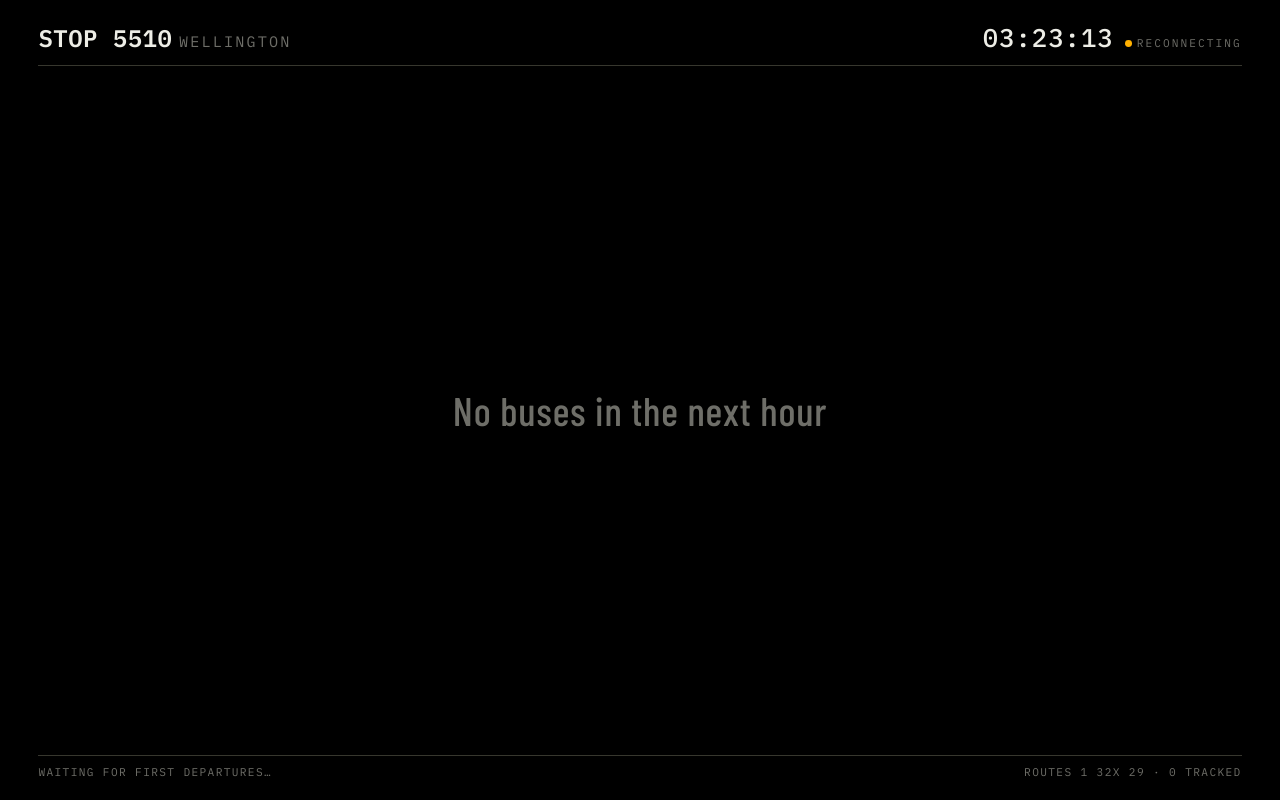
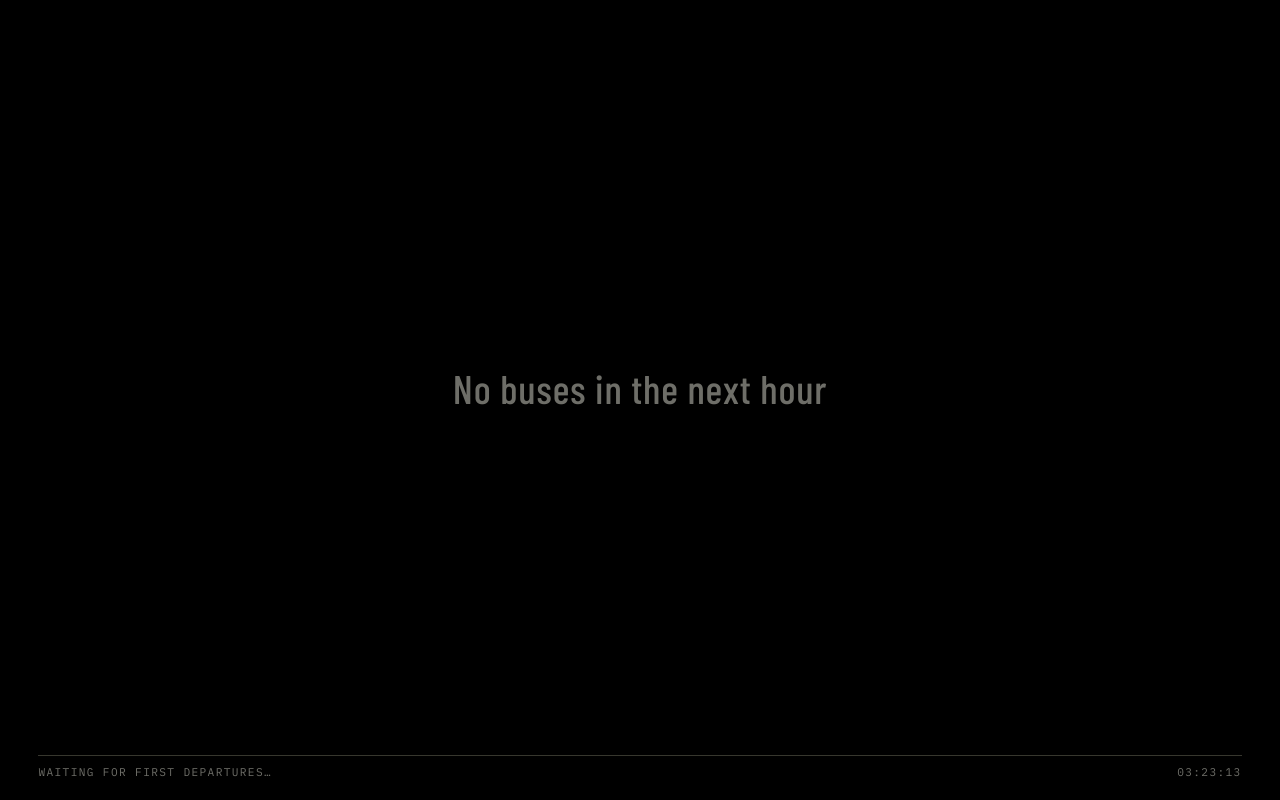
Before and after one commit to CitizenSam/trmnl-dashboard, a website: page index.html in a window 1280 px wide. Drawn offline with nearby package versions, Linux system fonts and the light colour scheme; no server answers.

Commit message:
Add files via upload

```diff
--- a/index.html
+++ b/index.html
@@ -216,17 +216,6 @@
 </head>
 <body>
   <div id="board">
-    <header>
-      <div class="stop">
-        <span class="id" id="stopId">STOP 5510</span>
-        <span class="name" id="stopName">—</span>
-      </div>
-      <div class="clock">
-        <span class="time" id="clock">--:--:--</span>
-        <span class="feed" id="feed"><span class="dot"></span><span id="feedTxt">boot</span></span>
-      </div>
-    </header>
-
     <div id="list"></div>
     <div id="empty">No buses in the next hour</div>
 
@@ -267,9 +256,6 @@ const $ = s => document.querySelector(s);
 const listEl = $('#list'), emptyEl = $('#empty');
 const feedEl = $('#feed'), feedTxt = $('#feedTxt');
 
-$('#stopId').textContent   = 'STOP ' + CONFIG.STOP_ID;
-$('#stopName').textContent = CONFIG.STOP_NAME;
-
 // case-insensitive route filter ('32X' matches '32x'); empty list = allow all
 function routeAllowed(route){
   if(!CONFIG.ROUTES.length) return true;
@@ -283,11 +269,12 @@ let lastGood   = null;    // timestamp of last successful load
 function pad(n){ return String(n).padStart(2,'0'); }
 function tickClock(){
   const d = new Date();
-  $('#clock').textContent = pad(d.getHours())+':'+pad(d.getMinutes())+':'+pad(d.getSeconds());
+  $('#statusRight').textContent = pad(d.getHours())+':'+pad(d.getMinutes())+':'+pad(d.getSeconds());
 }
 
 /* ---- feed status pill -------------------------------------------- */
 function setFeed(state, txt){
+  if(!feedEl) return;                  // header pill removed
   feedEl.className = 'feed ' + state;   // '', 'ok', 'warn'
   feedTxt.textContent = txt;
 }
@@ -338,10 +325,7 @@ function setStatus(){
     $('#statusLeft').textContent =
       CONFIG.API_URL ? `updated ${secs}s ago` : 'demo feed · mock data';
   }
-  const live = departures.filter(d=>d.live).length;
-  $('#statusRight').textContent =
-    (CONFIG.ROUTES.length ? 'routes '+CONFIG.ROUTES.join(' ')+' · ' : '') +
-    `${live} tracked`;
+  // footer-right is the clock now (see tickClock)
 }
 
 /* ====================================================================
```
